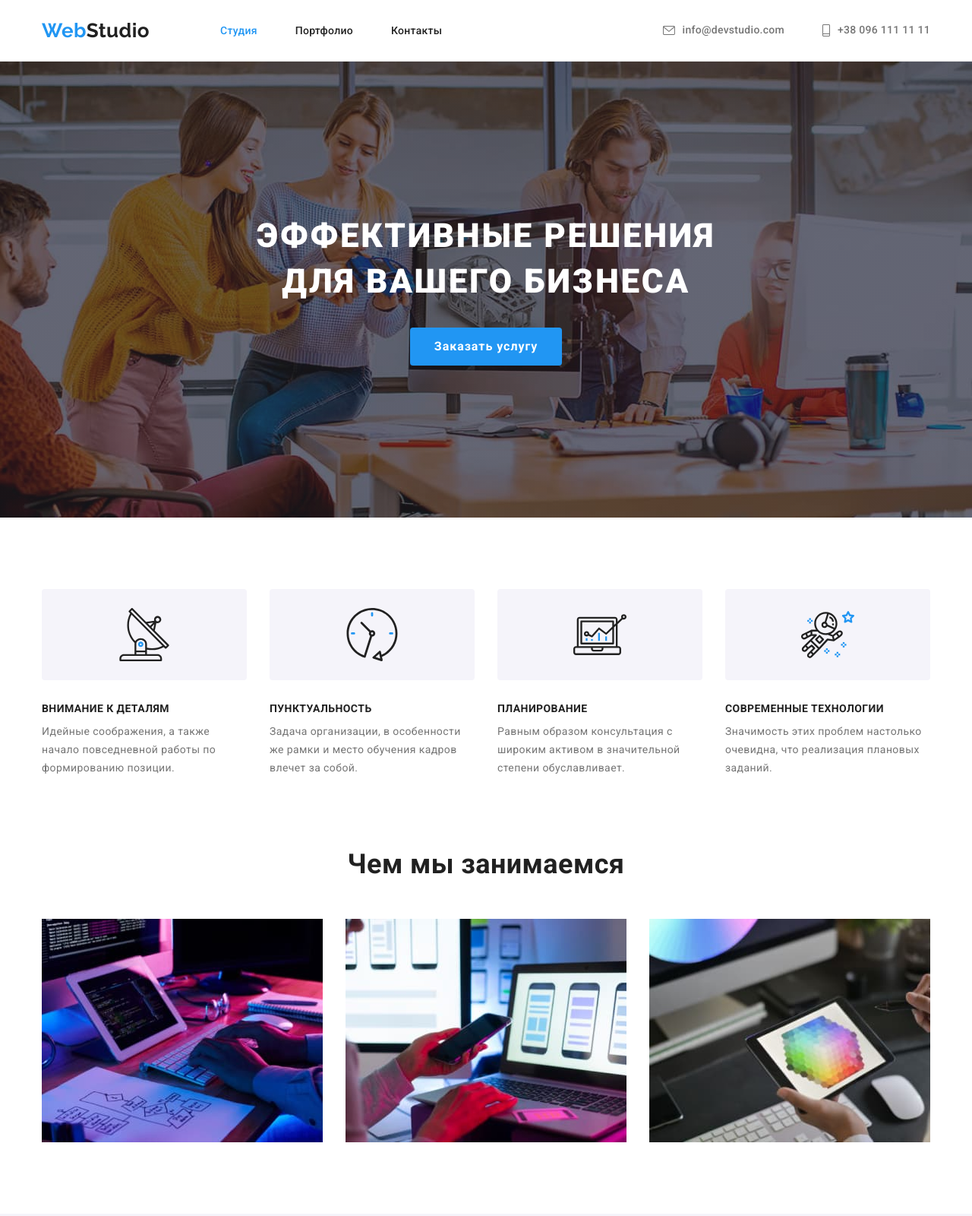
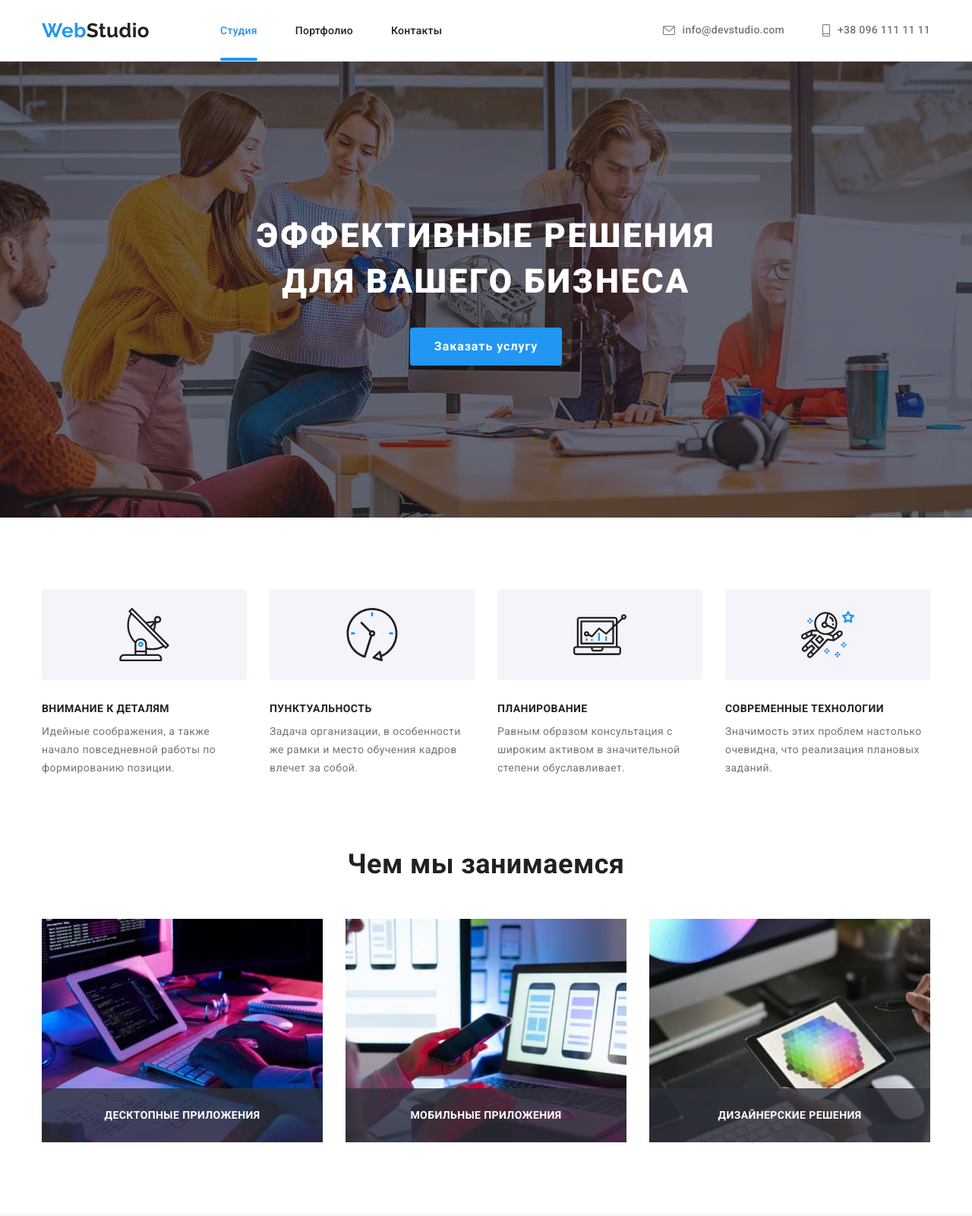
Before and after one commit to demkona/goit-markup-hw-05, a plain HTML site: page index.html in a window 1280 px wide. Shown: the top 1600 px of the page at 76% size. Drawn offline with nearby package versions, Linux system fonts and the light colour scheme.

Commit message:
добавляет css

```diff
--- a/css/styles.css
+++ b/css/styles.css
@@ -98,7 +98,20 @@ img {
   margin: 0;
   color: var(--secondary-text-color);
 }
+.current {
+  position: relative;
+}
 
+.current::after {
+  content:'';
+  position: absolute;
+  bottom: 0;
+  left: 0;
+  width: 100%;
+  height: 4px;
+  background-color:var(--primary-color-accent);
+  border-radius: 2px;
+}
 .nav-link {
   padding-top: 32px;
   padding-bottom: 32px;
@@ -106,6 +119,8 @@ img {
   line-height: 1.14;
   letter-spacing: 0.02em;
   color: var(--secondary-text-color);
+  transition-duration: 250ms;
+  transition-timing-function: cubic-bezier(0.4, 0, 0.2, 1);
 }
 .nav-link:hover,
 .nav-link:focus,
@@ -123,6 +138,8 @@ img {
   line-height: 1.14;
   letter-spacing: 0.02em;
   color: var(--primary-text-color);
+  transition-duration: 250ms;
+  transition-timing-function: cubic-bezier(0.4, 0, 0.2, 1);
 }
 .contact-link:hover,
 .contact-link:focus {
@@ -191,6 +208,8 @@ img {
   letter-spacing: 0.06em;
   color: var(--color-text);
   background: var(--primary-color-accent);
+  transition-duration: 250ms;
+  transition-timing-function: cubic-bezier(0.4, 0, 0.2, 1);
 }
 .btn:hover,
 .btn:focus,
@@ -249,6 +268,23 @@ img {
 .make-item:not(:last-child) {
   margin-right: 30px;
 }
+.make-item{
+  position: relative;
+}
+.make-item-label{
+  position: absolute;
+  bottom: 0;
+  width: 100%;
+  padding: 27px;
+  background: rgba(47, 48, 58, 0.8);
+}
+.make-text{
+font-weight: 700;
+letter-spacing: 0.03em;
+text-align: center;
+text-transform: uppercase;
+color:var(--color-text)
+}
 /* team */
 .team-list {
   display: flex;
@@ -295,6 +331,7 @@ img {
 }
 .team-link-icon {
   display: flex;
+  border-radius: 50%;
   justify-content: center;
   align-items: center;
   width: 44px;
@@ -304,11 +341,14 @@ img {
 .team-link-icon:hover,
 .team-link-icon:focus {
   background-color: var(--primary-color-accent);
-  border-radius: 50%;
+  transition-duration: 250ms;
+  transition-timing-function: cubic-bezier(0.4, 0, 0.2, 1);
 }
 .team-link-icon:hover .team-icon,
 .team-link-icon:focus .team-icon {
   fill: var(--primary-color-bg);
+  transition-duration: 250ms;
+  transition-timing-function: cubic-bezier(0.4, 0, 0.2, 1);
 }
 
 .team-icon {
@@ -343,6 +383,9 @@ img {
 .client-link:hover,
 .client-link:focus {
   border-color: var(--primary-color-accent);
+  transform: scale(0.8);
+  transition-duration: 250ms;
+  transition-timing-function: cubic-bezier(0.4, 0, 0.2, 1);
 }
 .client-link:hover .client-icon,
 .client-link:focus .client-icon {
@@ -379,6 +422,8 @@ img {
 .address-link:hover,
 .address-link:focus {
   color: var(--primary-color-accent);
+  transition-duration: 250ms;
+  transition-timing-function: cubic-bezier(0.4, 0, 0.2, 1);
 }
 .address-contact-link {
   font-style: normal;
@@ -388,6 +433,8 @@ img {
 .address-contact-link:hover,
 .address-contact-link:focus {
   color: var(--primary-color-accent);
+  transition-duration: 250ms;
+  transition-timing-function: cubic-bezier(0.4, 0, 0.2, 1);
 }
 .address-contact-item {
   margin-top: 9px;
@@ -419,6 +466,7 @@ img {
 }
 .footer-link-icon {
   display: flex;
+  border-radius: 50%;
   justify-content: center;
   align-items: center;
   width: 44px;
@@ -427,7 +475,8 @@ img {
 .footer-link-icon:hover,
 .footer-link-icon:focus {
   background-color: var(--primary-color-accent);
-  border-radius: 50%;
+  transition-duration: 250ms;
+  transition-timing-function: cubic-bezier(0.4, 0, 0.2, 1);
 }
 .footer-icon {
   fill: var(--primary-color-bg);
@@ -467,6 +516,8 @@ img {
     0px 2px 2px rgba(0, 0, 0, 0.12);
   border-radius: 4px;
   cursor: pointer;
+  transition-duration: 250ms;
+  transition-timing-function: cubic-bezier(0.4, 0, 0.2, 1);
 }
 /* card */
 .portfolio-card-list {
@@ -507,4 +558,6 @@ img {
 .portfolio-link:focus {
   box-shadow: 0px 1px 1px rgba(0, 0, 0, 0.12), 0px 4px 4px rgba(0, 0, 0, 0.06),
     1px 4px 6px rgba(0, 0, 0, 0.16);
+    transition-duration: 250ms;
+  transition-timing-function: cubic-bezier(0.4, 0, 0.2, 1);
 }
--- a/index.html
+++ b/index.html
@@ -129,6 +129,9 @@
         <ul class="make-list list">
           <li class="make-item">
             <img src="./images/code.jpg" alt="writing code" width="370" />
+            <div class="make-item-label">
+              <P class="make-text">Десктопные приложения</P>
+            </div>
           </li>
           <li class="make-item">
             <img
@@ -136,9 +139,15 @@
               alt="creating an interface"
               width="370"
             />
+            <div class="make-item-label">
+              <P class="make-text">Мобильные приложения</P>
+            </div>
           </li>
           <li class="make-item">
             <img src="./images/desing.jpg" alt="design creation" width="370" />
+            <div class="make-item-label">
+              <P class="make-text">Дизайнерские решения</P>
+            </div>
           </li>
         </ul>
       </section>
```
